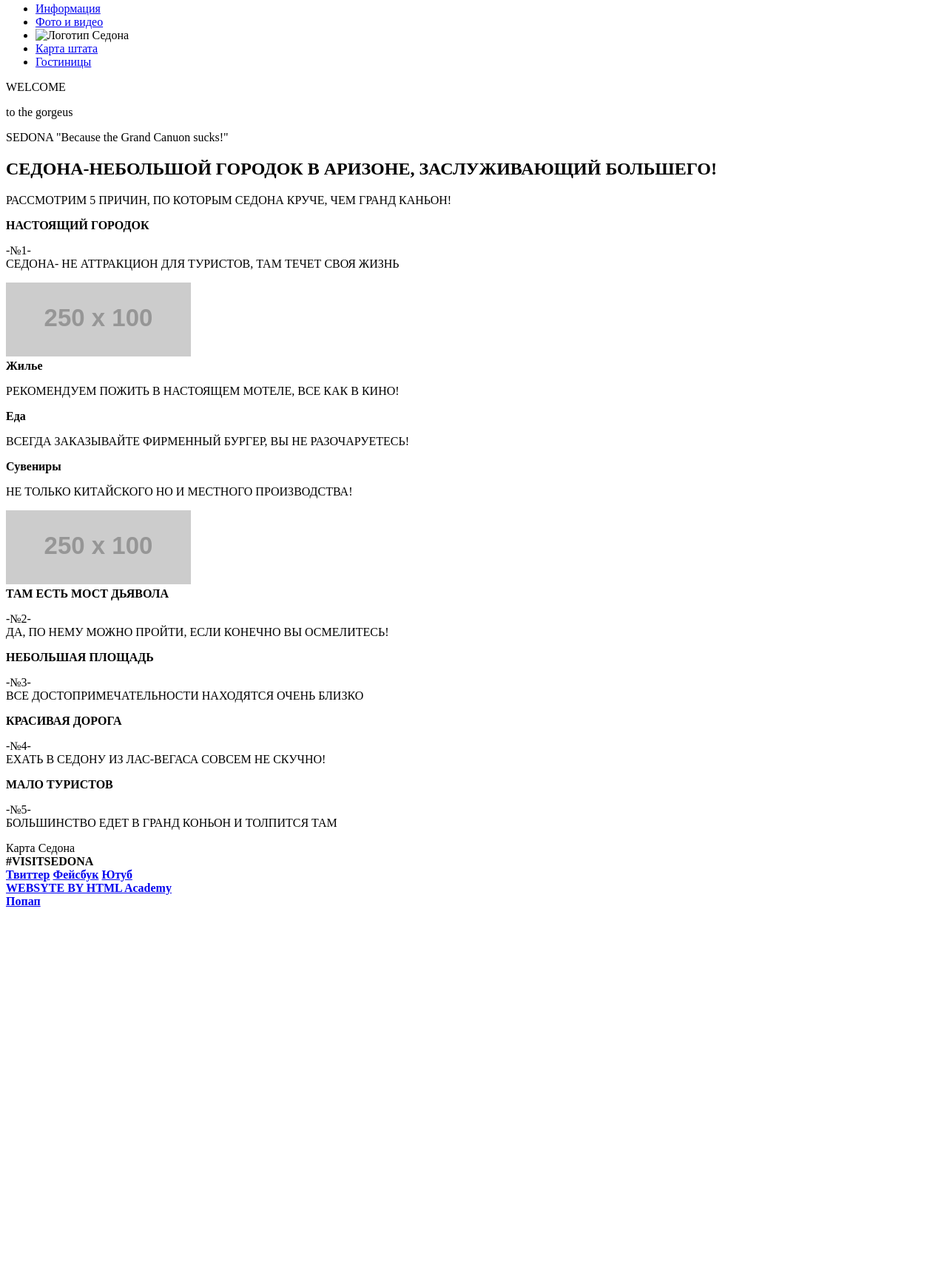
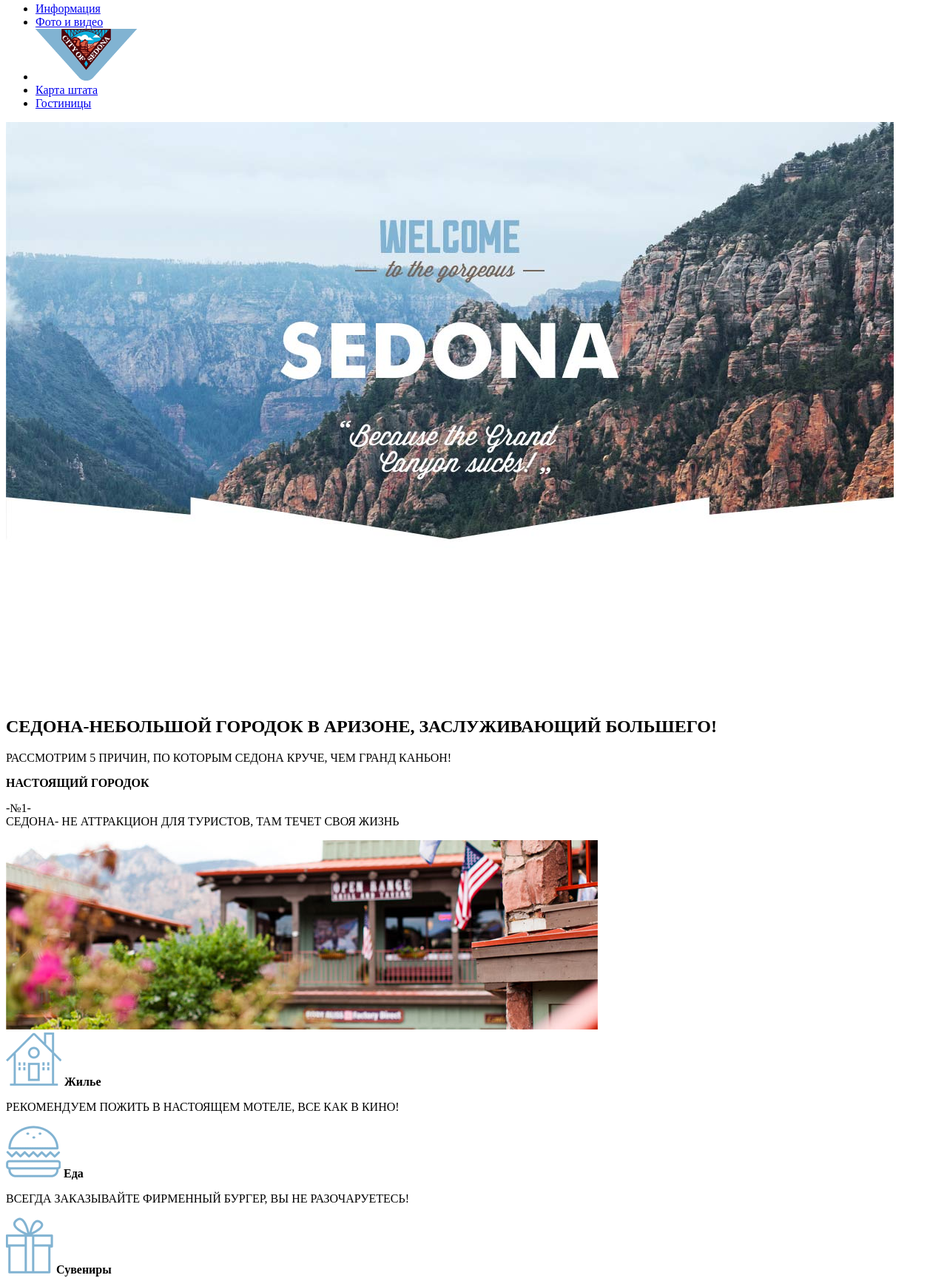
Before and after one commit to ErmakovIgor/219197-sedona, a plain HTML site: page index.html in a window 1280 px wide. Shown: the part 13-1741 px from the top of the page at 74% size. Before the commit the page ends 1249 px from the top, so only its background shows below. Drawn offline with Linux system fonts and the light colour scheme; placeholder pictures from the web are drawn by us.

Commit message:
Добавил картинки и файл стили

```diff
--- a/index.html
+++ b/index.html
@@ -3,6 +3,7 @@
   <head>
     <meta charset="utf-8">
     <title> Седона </title>
+    <link href="css/style.css" rel="stylesheet">
   </head>
   <body>
     <header class="main-header">
@@ -13,7 +14,7 @@
             <li> <a href="#"> Фото и видео </a> </li>
             <li>
               <div class="index-logo">
-                <img src="img/index-logo.png" width="100" height="100" alt="Логотип Седона">
+                <img src="img/logo.png" width="138" height="70" alt="Логотип Седона">
               </div>
             <li> <a href="#"> Карта штата </a> </li>
             <li> <a href="#"> Гостиницы </a> </li>
@@ -25,14 +26,7 @@
     <main class="container">
 
       <section class="basic-idea">
-        <div class="basic-word"> WELCOME
-          <span class="basic-description">
-            <p> to the gorgeus </p>
-          </span>
-        </div>
-        <div class="basic-state"> SEDONA
-          <span class="basic-expression"> "Because the Grand Canuon sucks!" </span>
-        </div>
+        <img src="img/background.jpg" width="1200" height="780">
       </section>
 
       <div class="information">
@@ -47,20 +41,23 @@
           СЕДОНА- НЕ АТТРАКЦИОН ДЛЯ ТУРИСТОВ, ТАМ ТЕЧЕТ СВОЯ ЖИЗНЬ</p>
         </div>
         <div class="reasons-picture">
-          <img src="http://placehold.it/250x100">
+          <img src="img/picture1.jpg" width="800" height="256">
         </div>
       </section>
 
       <section>
         <div class="features-item">
+          <img src="img/1.png" width="75" height="72">
           <b class="features-name">Жилье</b>
           <p> РЕКОМЕНДУЕМ ПОЖИТЬ В НАСТОЯЩЕМ МОТЕЛЕ, ВСЕ КАК В КИНО! </p>
         </div>
         <div class="features-item">
+        <img src="img/2.png" width="74" height="70">
           <b class="features-name">Еда</b>
           <p> ВСЕГДА ЗАКАЗЫВАЙТЕ ФИРМЕННЫЙ БУРГЕР, ВЫ НЕ РАЗОЧАРУЕТЕСЬ! </p>
         </div>
         <div class="features-item">
+        <img src="img/3.png" width="64" height="76">
           <b class="features-name">Сувениры</b>
           <p> НЕ ТОЛЬКО КИТАЙСКОГО НО И МЕСТНОГО ПРОИЗВОДСТВА! </p>
         </div>
@@ -68,7 +65,7 @@
 
       <section class="reasons">
         <div class="reasons-picture">
-          <img src="http://placehold.it/250x100">
+          <img src="img/picture2.jpg" width="800" height="256" >
         </div>
         <div class="main-reasons">
           <b> ТАМ ЕСТЬ МОСТ ДЬЯВОЛА </b>
@@ -95,7 +92,7 @@
       </section>
 
       <section>
-        <map> Карта Седона </map>
+        <img src="img/map.jpg" width="1200" height="593">
       </section>
 
     </main>
@@ -111,7 +108,8 @@
             <a class="social-btn social-btn-inst" href="#">Ютуб</a>
           </div>
           <div class="footer-copyright">
-            <a class="btn" href="https://htmlacademy.ru">WEBSYTE BY HTML Academy</a>
+            <a class="btn" href="https://htmlacademy.ru">WEBSYTE BY
+              <img src="img/academy.png" width="113" height="39"></a>
           </div>
         </div>
 
```
Also changed, not shown: catalog.html (+11 -8 lines), img/1.png (added), img/2.png (added), img/3.png (added), img/academy.png (added), img/background.jpg (added), img/background2.jpg (added), img/logo.png (added), img/map.jpg (added), img/picture1.jpg (added), img/picture2.jpg (added), img/picture3.jpg (added), img/picture4.jpg (added), img/picture5.jpg (added).
